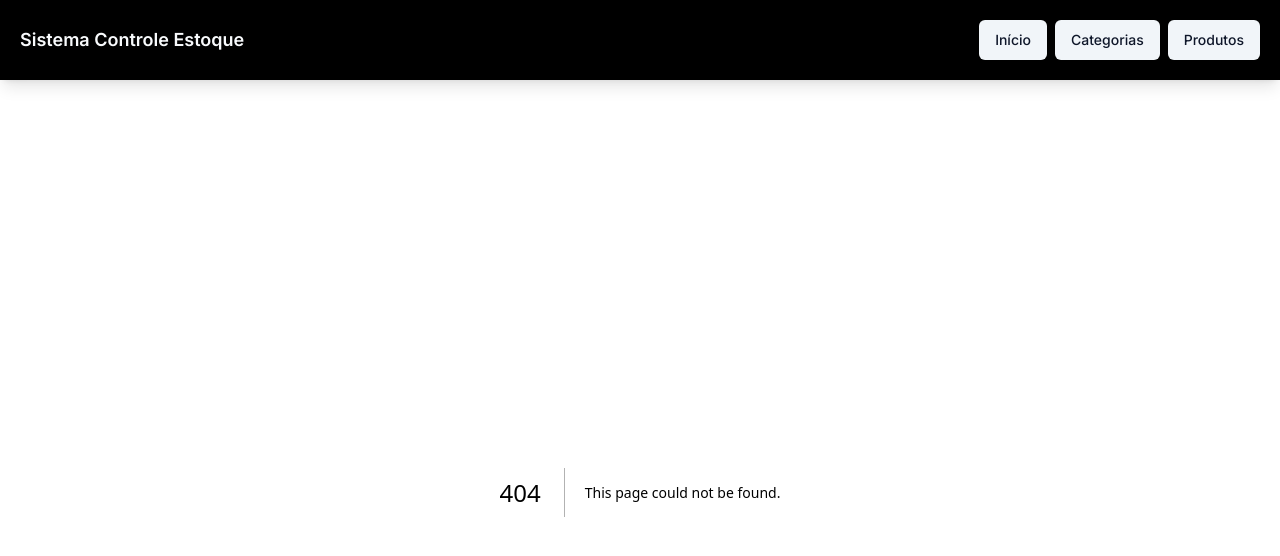
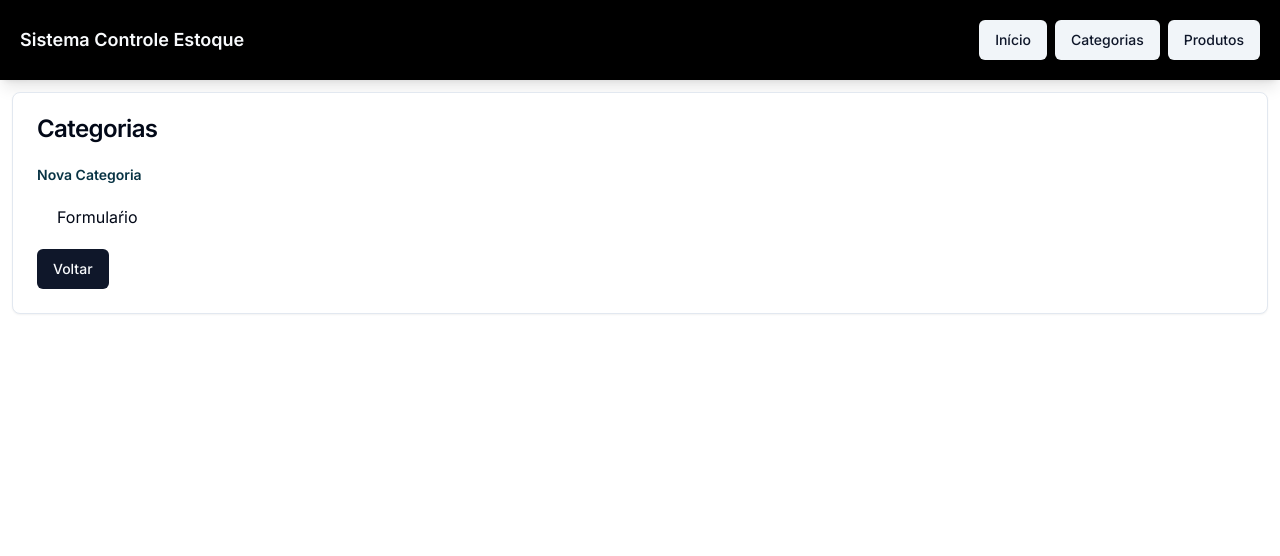
Before and after one commit to giljrsantos/stock-next-app, a Next.js app: page /categories/new in a window 1280 px wide. Before the commit this address had no page. Shown: the top 556 px of the page. Built offline with nearby package versions, Linux system fonts and the light colour scheme.

Commit message:
feat: Criando a Página para Adicionar Categoria

```diff
--- /dev/null
+++ b/src/app/categories/new/page.tsx
@@ -0,0 +1,14 @@
+import { Button } from "@/components/ui/button";
+import Link from "next/link";
+
+export default function page(){
+    return (
+        <div>
+            <h2 className="text-cyan-950 text-sm font-semibold">Nova Categoria</h2>
+            <div className="flex flex-row w-full m-5">Formulaŕio</div>
+            <Button asChild>
+                <Link href="/categories/new">Voltar</Link>
+            </Button>
+        </div>
+    )
+}
```
